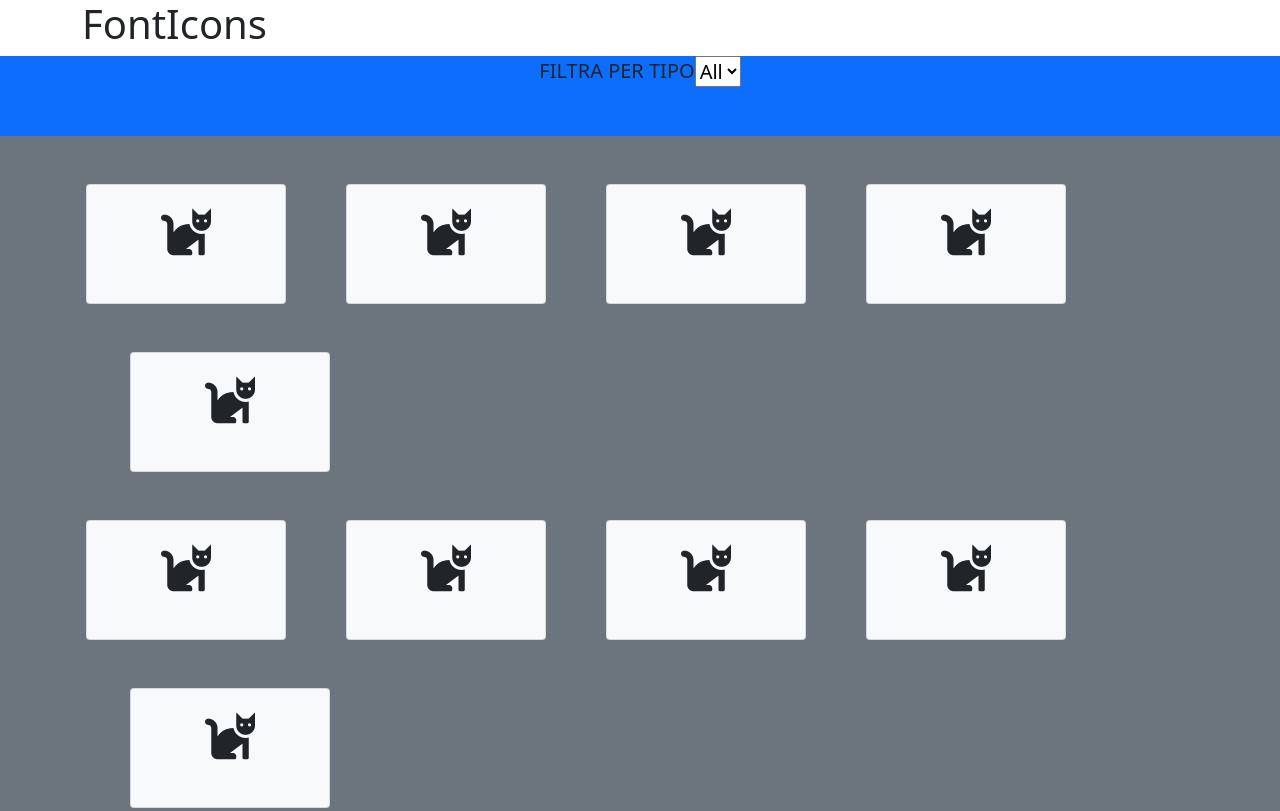
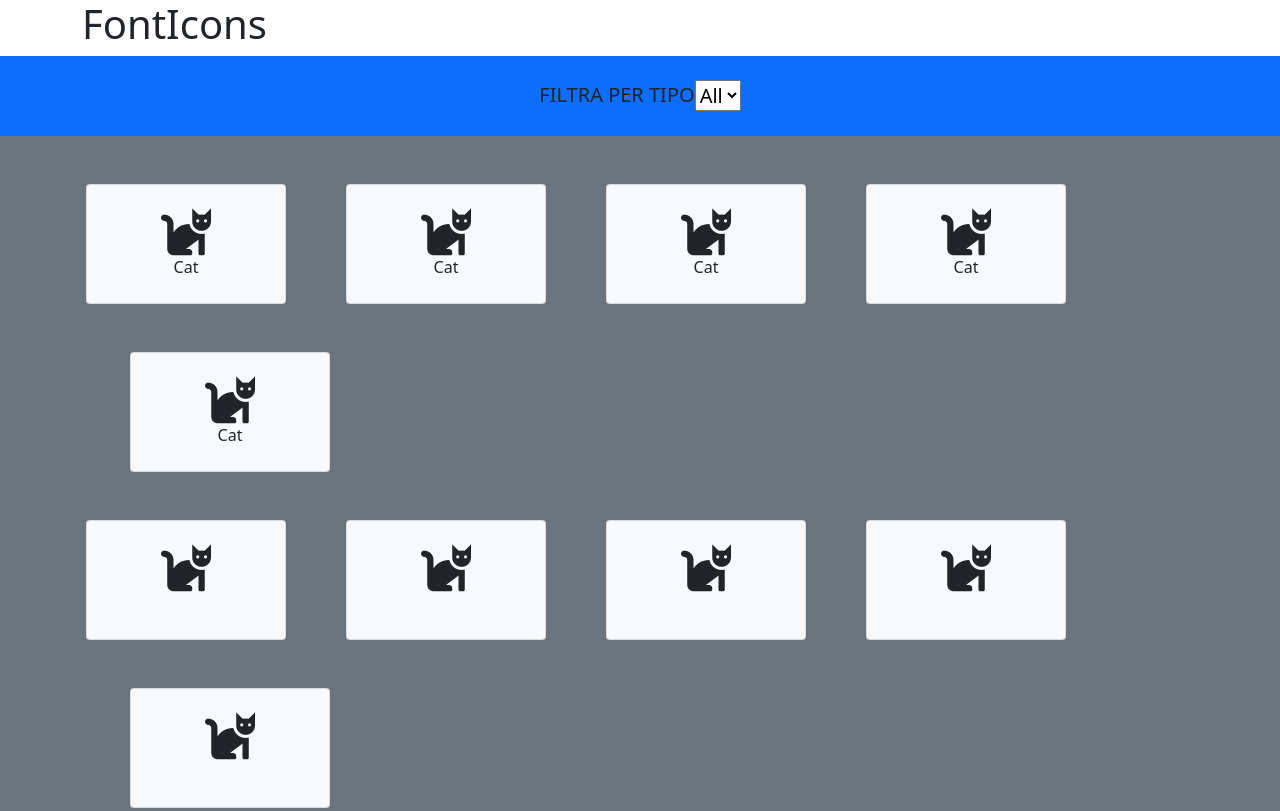
Before and after one commit to FrancescoCoclite/js-es6-icons, a plain HTML site: page index.html in a window 1280 px wide. Shown: the top 811 px of the page. Drawn offline with nearby package versions, Linux system fonts and the light colour scheme.

Commit message:
fine layout

```diff
--- a/css/style.css
+++ b/css/style.css
@@ -2,7 +2,8 @@
     height: 80px;
 }
 .main-sect{
-    height: 100vh;
+    height: calc(100vh - 80px);
+    overflow-y: scroll;
 }
 .card{
     width: 200px;
--- a/index.html
+++ b/index.html
@@ -27,7 +27,7 @@
         <div class="container-xl">
             <div class="row">
                 <div class="col-12 d-flex justify-content-center align-items-center">
-                    <div class="d-flex  text-uppercase fs-5 ">filtra per tipo
+                    <div class="d-flex  text-uppercase fs-5 mt-4 ">filtra per tipo
                     <select name="" id="categoria"><option value="">All</option></select></div>
                 </div>
             </div>
@@ -39,23 +39,23 @@
             <div class="row">
                 <div class="col-3 mt-5 card bg-light ms-3">
                     <i class="fas fa-cat"></i>
-                    <p class="text-center"></p>
+                    <p class="text-center">Cat</p>
                 </div>
                 <div class="col-3 mt-5 card bg-light">
                     <i class="fas fa-cat"></i>
-                    <p class="text-center"></p>
+                    <p class="text-center">Cat</p>
                 </div>
                 <div class="col-3 mt-5 card bg-light">
                     <i class="fas fa-cat"></i>
-                    <p class="text-center"></p>
+                    <p class="text-center">Cat</p>
                 </div>
                 <div class="col-3 mt-5 card bg-light">
                     <i class="fas fa-cat"></i>
-                    <p class="text-center"></p>
+                    <p class="text-center">Cat</p>
                 </div>
                 <div class="col-3 mt-5 card bg-light">
                     <i class="fas fa-cat"></i>
-                    <p class="text-center"></p>
+                    <p class="text-center">Cat</p>
                 </div>
             </div>
             <div class="row">
```
